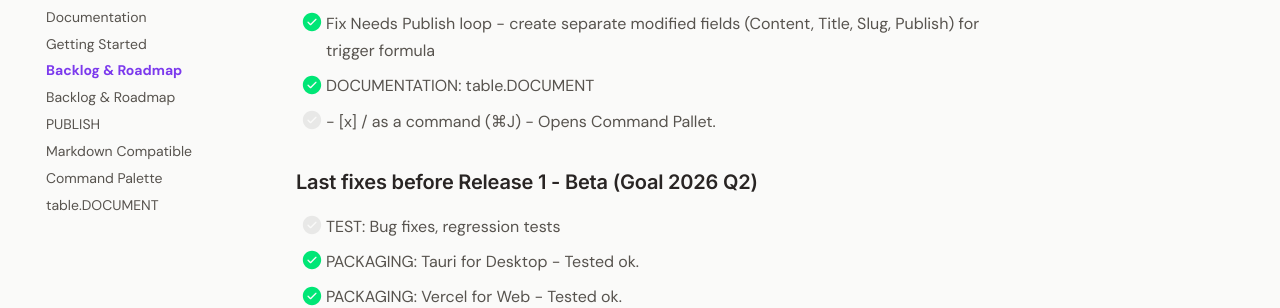
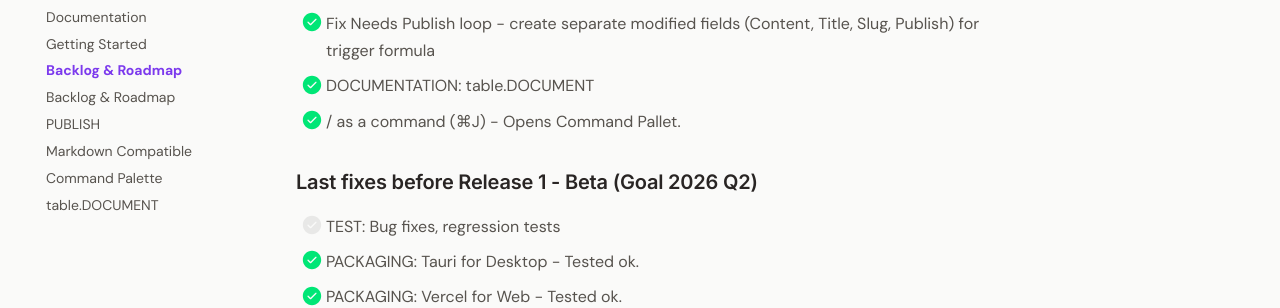
Before and after one commit to larssonhthomas-afk/writebase-docs, an MkDocs documentation site: the page built from docs/009-backlog-roadmap.md, in a window 1280 px wide and 900 px high, scrolled down 1736 px. Shown: the part 149-457 px from the top of the window. Built offline with MkDocs 1.6.1 and Material for MkDocs 9.7.7, drawn with Linux system fonts in a browser that asks for light colours; some web fonts are replaced.

```diff
--- a/docs/009-backlog-roadmap.md
+++ b/docs/009-backlog-roadmap.md
@@ -63,7 +63,7 @@ This Backlog has a priority 1-3.
 - [x] Separate Last Modified (UI) vs Content Modified (trigger)
 - [x] Fix Needs Publish loop - create separate modified fields (Content, Title, Slug, Publish) for trigger formula
 - [x] DOCUMENTATION: table.DOCUMENT
-- [ ] - [x] / as a command (⌘J) - Opens Command Pallet.
+- [x] / as a command (⌘J) - Opens Command Pallet.
 
 
 ### Last fixes before Release 1 - Beta (Goal 2026 Q2)
```
